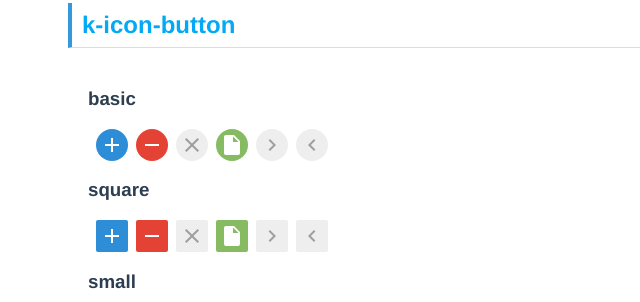
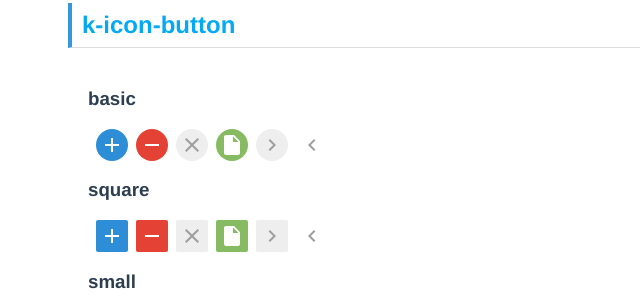
Before and after one commit to mid0111/kintone-vue-component, a Vue app: page / in a window 1280 px wide. Shown: the part 1220-1522 px from the top of the page, without its empty margins (0-640 px from the left). Built offline with nearby package versions, Linux system fonts and the light colour scheme.

Commit message:
アイコン・ボタンのドキュメントを追加

```diff
--- a/src/components/KIconButton.vue
+++ b/src/components/KIconButton.vue
@@ -43,6 +43,9 @@ export default class KIconButton extends Vue {
 
   get colorClass(): string {
     const colors = ['gray', 'blue', 'red', 'green', 'transparent'];
+    if (!this.color) {
+      return 'gray';
+    }
     return colors.indexOf(this.color) === -1 ? 'gray' : this.color;
   }
 
--- a/src/demo/KIconButtonDemo.vue
+++ b/src/demo/KIconButtonDemo.vue
@@ -7,7 +7,7 @@
       <k-icon-button type="close" color="gray" />
       <k-icon-button type="file" color="green" />
       <k-icon-button type="right" color="gray" />
-      <k-icon-button type="left" color="gray" />
+      <k-icon-button type="left" color="transparent" />
     </div>
     <h3>square</h3>
     <div class="box">
@@ -16,7 +16,7 @@
       <k-icon-button shape="normal" type="close" color="gray" />
       <k-icon-button shape="normal" type="file" color="green" />
       <k-icon-button shape="normal" type="right" color="gray" />
-      <k-icon-button shape="normal" type="left" color="gray" />
+      <k-icon-button shape="normal" type="left" color="transparent" />
     </div>
     <h3>small</h3>
     <div class="box">
```
Also changed, not shown: 2 other files (tests, documents, lock files or other folders).
